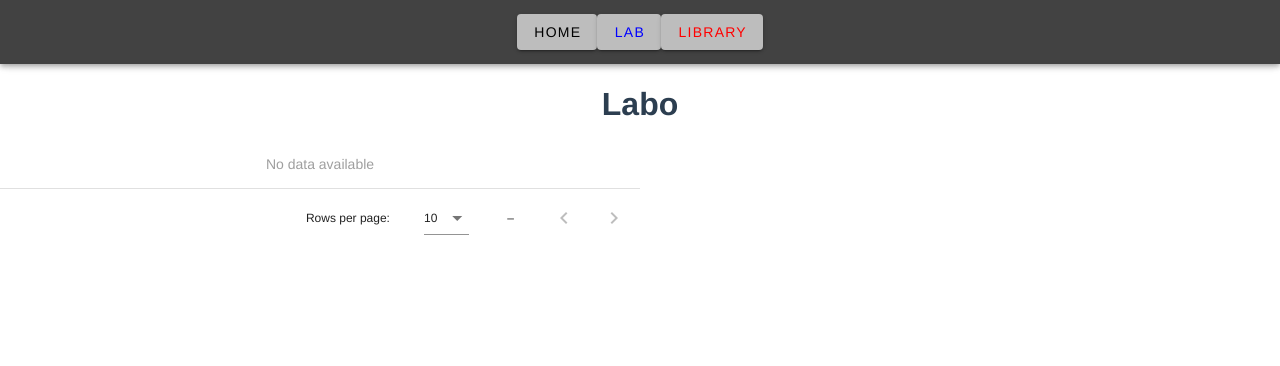
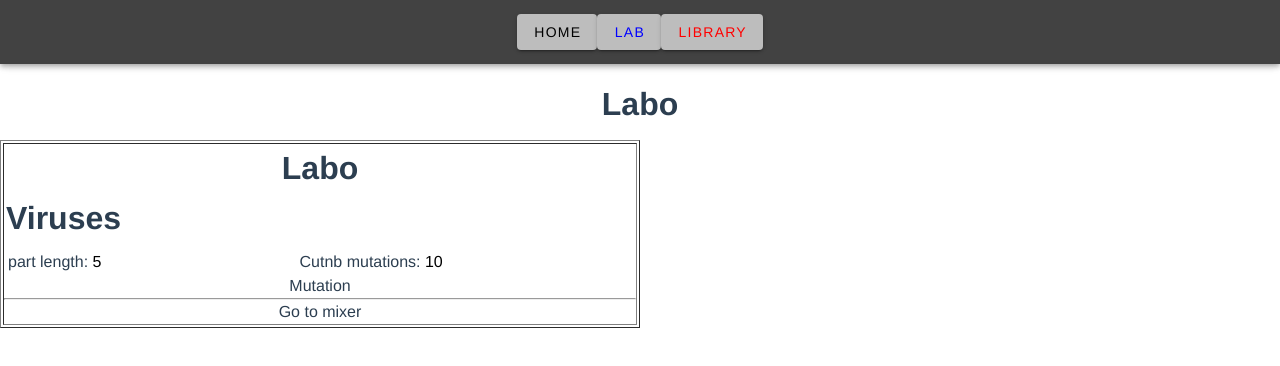
Before and after one commit to Azmog25/projetVue2022, a Vue app: page /labo/slice in a window 1280 px wide. Shown: the top 366 px of the page. Built offline with nearby package versions, Linux system fonts and the light colour scheme.

Commit message:
second de rayan

```diff
--- a/src/components/Articles.vue
+++ b/src/components/Articles.vue
@@ -1,5 +1,6 @@
 <template>
   <div>
+
     <table>
       <tr><td>Name</td><td>Code</td><td>% Mortality</td></tr>
       <tr v-for="(v,index) in collec" :key="index"><td>{{v.name}}</td><td>{{v.code}}</td><td>{{v.mortalite}}</td><td> <button @click="$router.push({path: '/library/addbasket?name='+v.name+'&code='+v.code})">Clone virus for the lab</button></td></tr>
--- a/src/main.js
+++ b/src/main.js
@@ -2,11 +2,13 @@ import Vue from 'vue'
 import App from './App.vue'
 import router from './router'
 import vuetify from './plugins/vuetify'
+import store from "@/store";
 
 Vue.config.productionTip = false
 
 new Vue({
   router,
   vuetify,
+  store,
   render: h => h(App)
 }).$mount('#app')
--- a/src/store/index.js
+++ b/src/store/index.js
@@ -31,7 +31,7 @@ export default new Vuex.Store({
     }
   },
   getters: {
-    virus(state) { return state.virus },
+    getviruses(state) { return state.viruses },
     parts(state) { return state.parts },
     samples(state) { return state.samples },
     basket(state) { return state.basket },
--- a/src/views/Labo.vue
+++ b/src/views/Labo.vue
@@ -4,7 +4,7 @@
       <h1>Labo</h1>
     </v-flex>
     <v-flex xs12 sm6 align-self-center mt-3>
-      <v-data-table border="1">
+      <table border="1">
         <tr>
           <td>
             <keep-alive include="Mixer">
@@ -12,7 +12,7 @@
             </keep-alive>
           </td>
         </tr>
-      </v-data-table>
+      </table>
     </v-flex>
   </div>
 </template>
```
